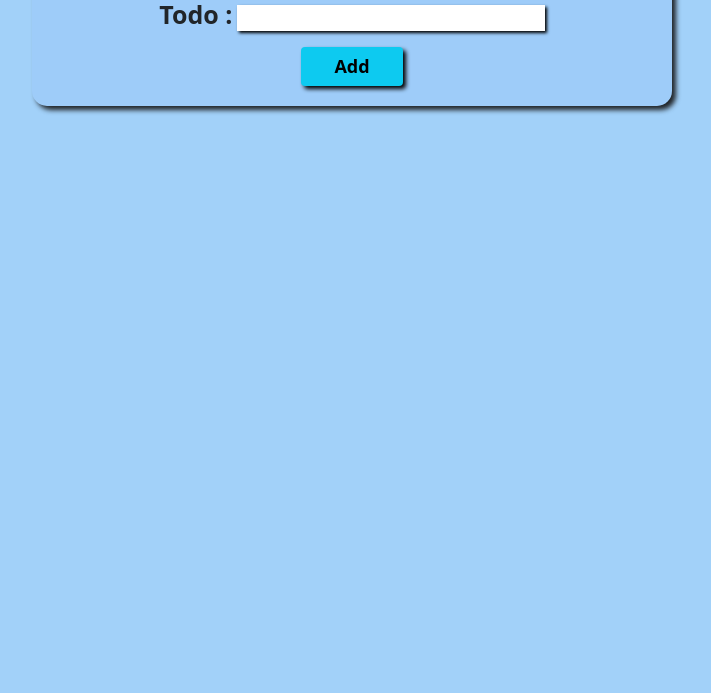
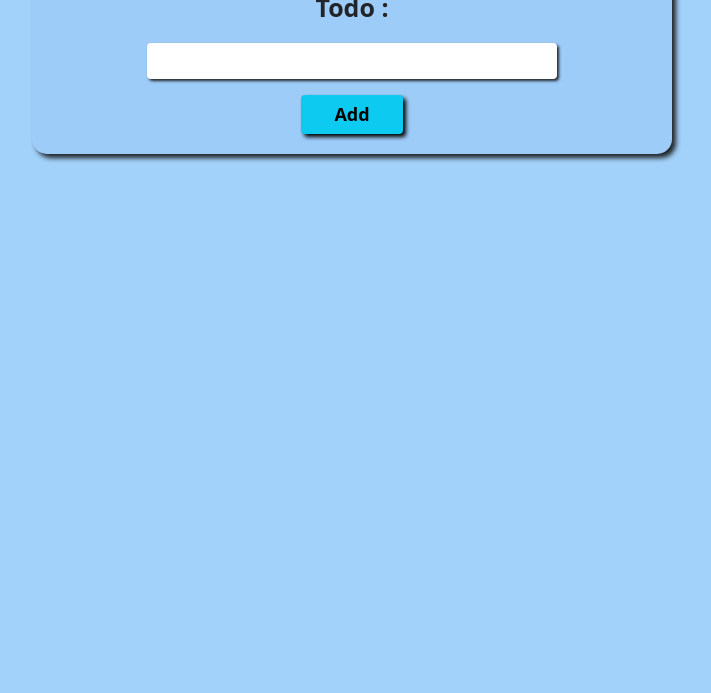
Before and after one commit to taha-hussein-17/todo-taha, a plain HTML site: page index.html in a window 1280 px wide. Shown: the part 107-800 px from the top of the page, without its empty margins (288-999 px from the left). Drawn offline with Linux system fonts and the light colour scheme; some packages are replaced by stand-ins of ours; a script that the page names is missing.

Commit message:
Update index.html

```diff
--- a/index.html
+++ b/index.html
@@ -16,10 +16,10 @@
     <div class="container-fluid col-11 col-md-8 col-lg-6 text-center">
         <h1>My To do List</h1>
 
-        <div class="frmgroup ">
+        <div class="form-group ">
             <div class="col-8 text-center mx-auto">
                 <label for="usr" class="lable">todo :</label>
-                <input type="text" class="for-control col-9  my-3" name="todo-text" id="todo-text">
+                <input type="text" class="form-control col-9  my-3" name="todo-text" id="todo-text">
             </div>
         </div>
         <button id="todo-add" class="col-2 btn btn-info" onclick="addTodo()">Add</button>
```
